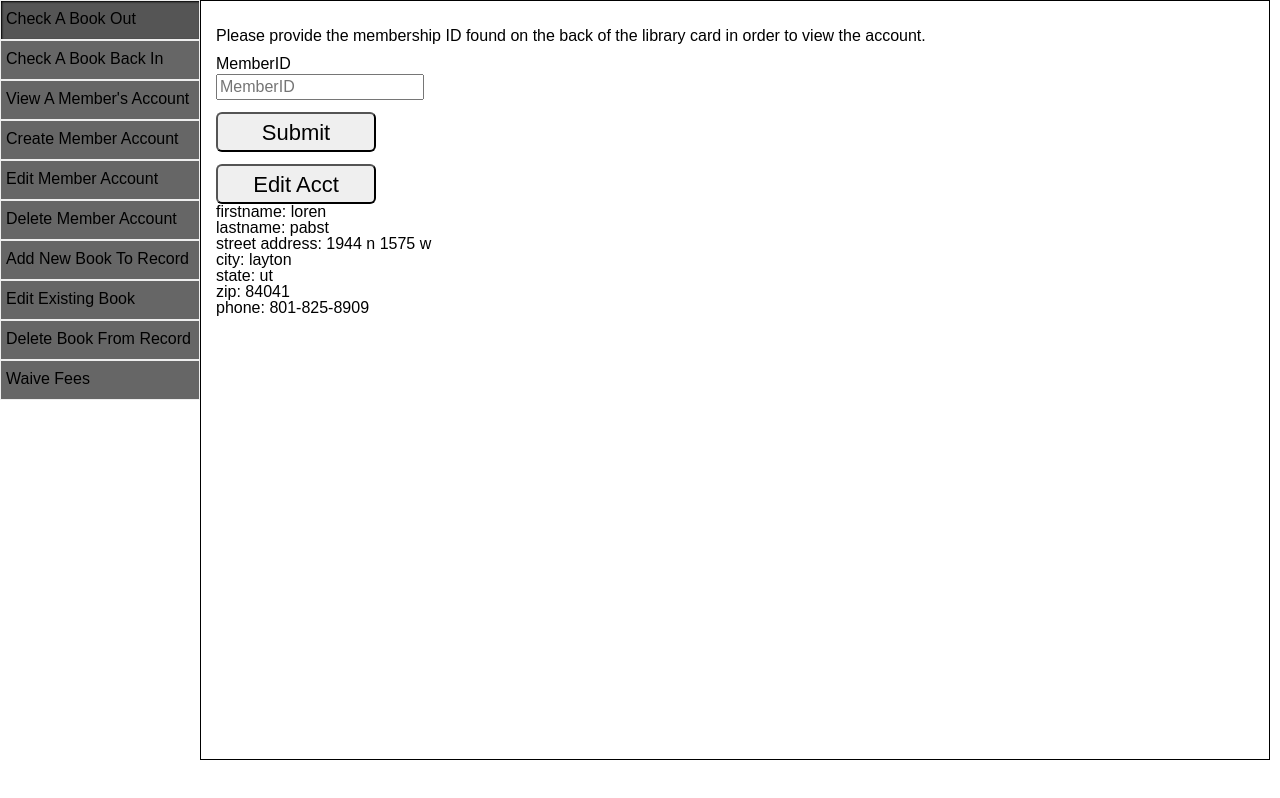
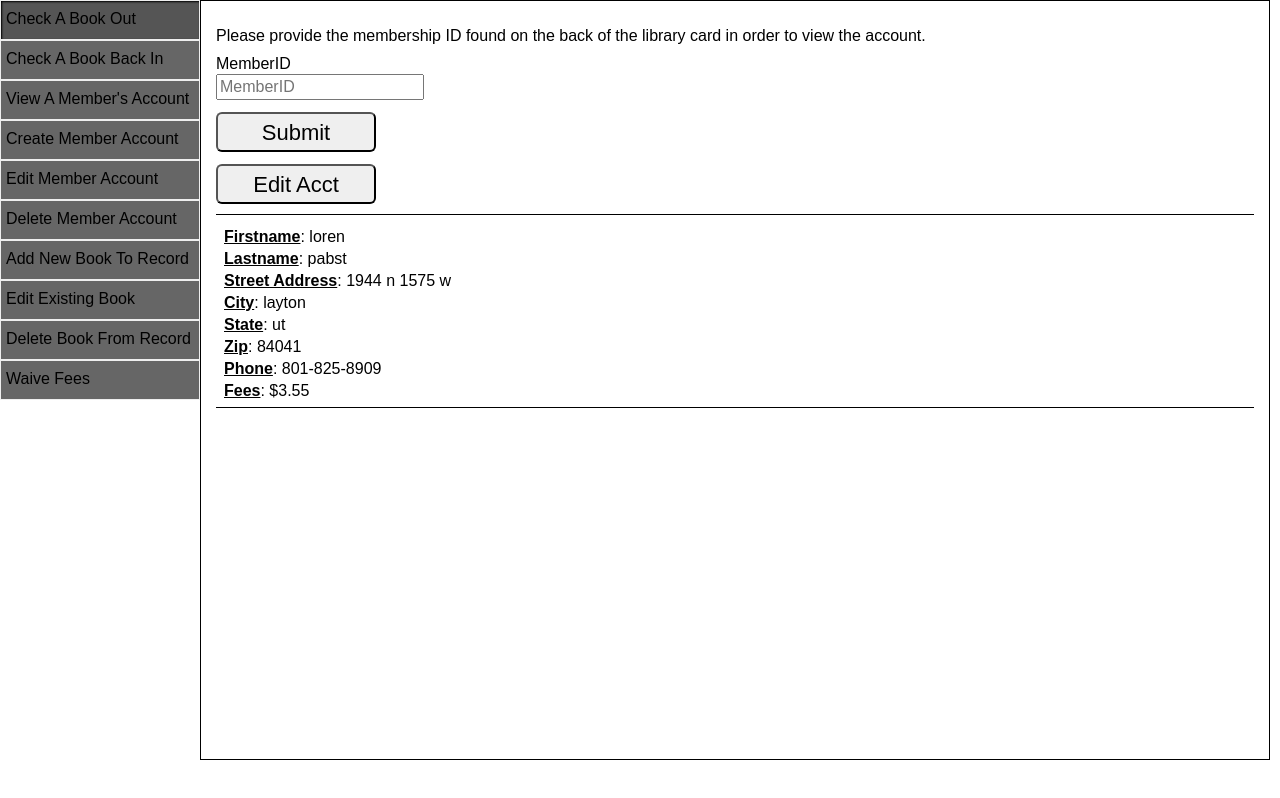
Before and after one commit to claytonpabst/library-catalog, a React (Create React App) app: page /admin in a window 1280 px wide. Both pictures are taken after a click on the item "View A Member's Account". Built offline with nearby package versions, Linux system fonts and the light colour scheme; the HTML template or start-up script is replaced by a standard one.

Commit message:
built the view account component

```diff
--- a/src/components/Admin/Admin.css
+++ b/src/components/Admin/Admin.css
@@ -60,6 +60,22 @@
     margin-top: 12px;
 }
 
+.view_account ul{
+    border-top: 1px solid black;
+    border-bottom: 1px solid black;
+    margin-top: 10px;
+    padding: 8px 8px 8px 8px;
+}
+
+.view_account ul li{
+    margin-top: 6px;
+}
+
+.view_account ul li span{
+    font-weight: bold;
+    text-decoration: underline;
+}
+
 @media(min-width:700px){
 
     .side_nav{
--- a/src/components/Admin/Admin.js
+++ b/src/components/Admin/Admin.js
@@ -36,7 +36,7 @@ class Admin extends Component {
     }else if (this.state.currentForm === 2){
       formToShow = <CheckIn />
     }else if (this.state.currentForm === 3){
-      formToShow = <ViewAccount />
+      formToShow = <ViewAccount changeForm={ this.changeForm } />
     }else if (this.state.currentForm === 4){
       formToShow = <CreateAccount />
     }else if (this.state.currentForm === 5){
--- a/src/components/Admin/Forms/ViewAccount.js
+++ b/src/components/Admin/Forms/ViewAccount.js
@@ -6,8 +6,8 @@ class ViewAccount extends Component {
     super(props);
     this.state = {
       memberid: '',
-      fields: ['firstname:  ', 'lastname:  ', 'street address:  ', 'city:  ', 'state:  ', 'zip:  ', 'phone:  '],
-      memberInfo: ['loren', 'pabst', '1944 n 1575 w', 'layton', 'ut', '84041', '801-825-8909']
+      fields: ['Firstname', 'Lastname', 'Street Address', 'City', 'State', 'Zip', 'Phone', 'Fees'],
+      memberInfo: ['loren', 'pabst', '1944 n 1575 w', 'layton', 'ut', '84041', '801-825-8909', 3.55]
     }
 
     this.changeID = this.changeID.bind(this);
@@ -40,12 +40,16 @@ class ViewAccount extends Component {
         onChange={ this.changeID } />
 
         <button onClick={ this.submit }>Submit</button>
-        <button>Edit Acct</button>
+        <button onClick={ () => this.props.changeForm(5) }>Edit Acct</button>
 
         <ul>
           {
             this.state.memberInfo.map( (item, i) => {
-              return <li key={i}>{ this.state.fields[i] } { item }</li>
+              if (this.state.fields[i] === 'Fees'){
+                return <li key={i}><span>{ this.state.fields[i] }</span>: ${ item }</li>
+              }else{
+                return <li key={i}><span>{ this.state.fields[i] }</span>: { item }</li>
+              }
             })
           }
         </ul>
```
